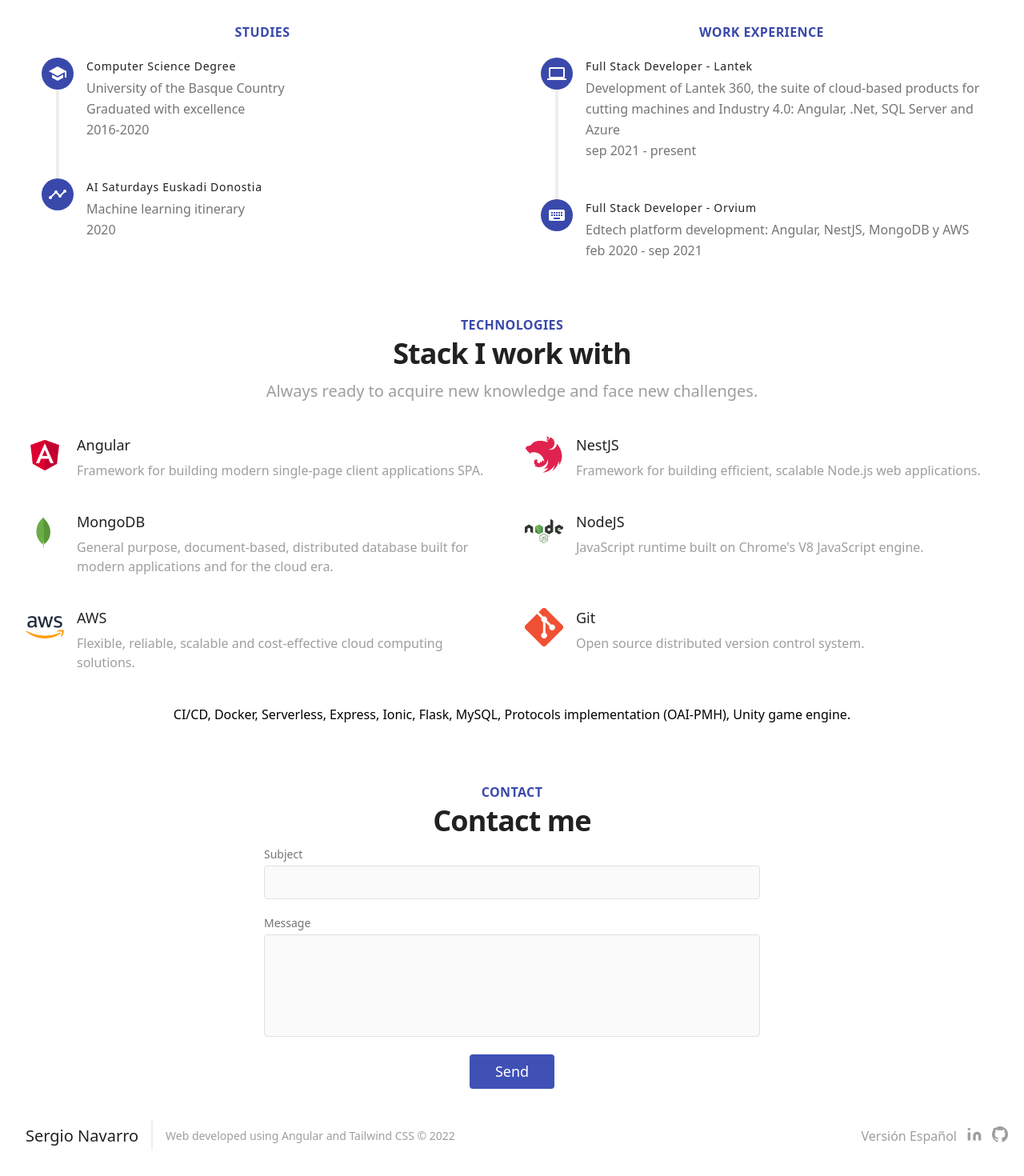
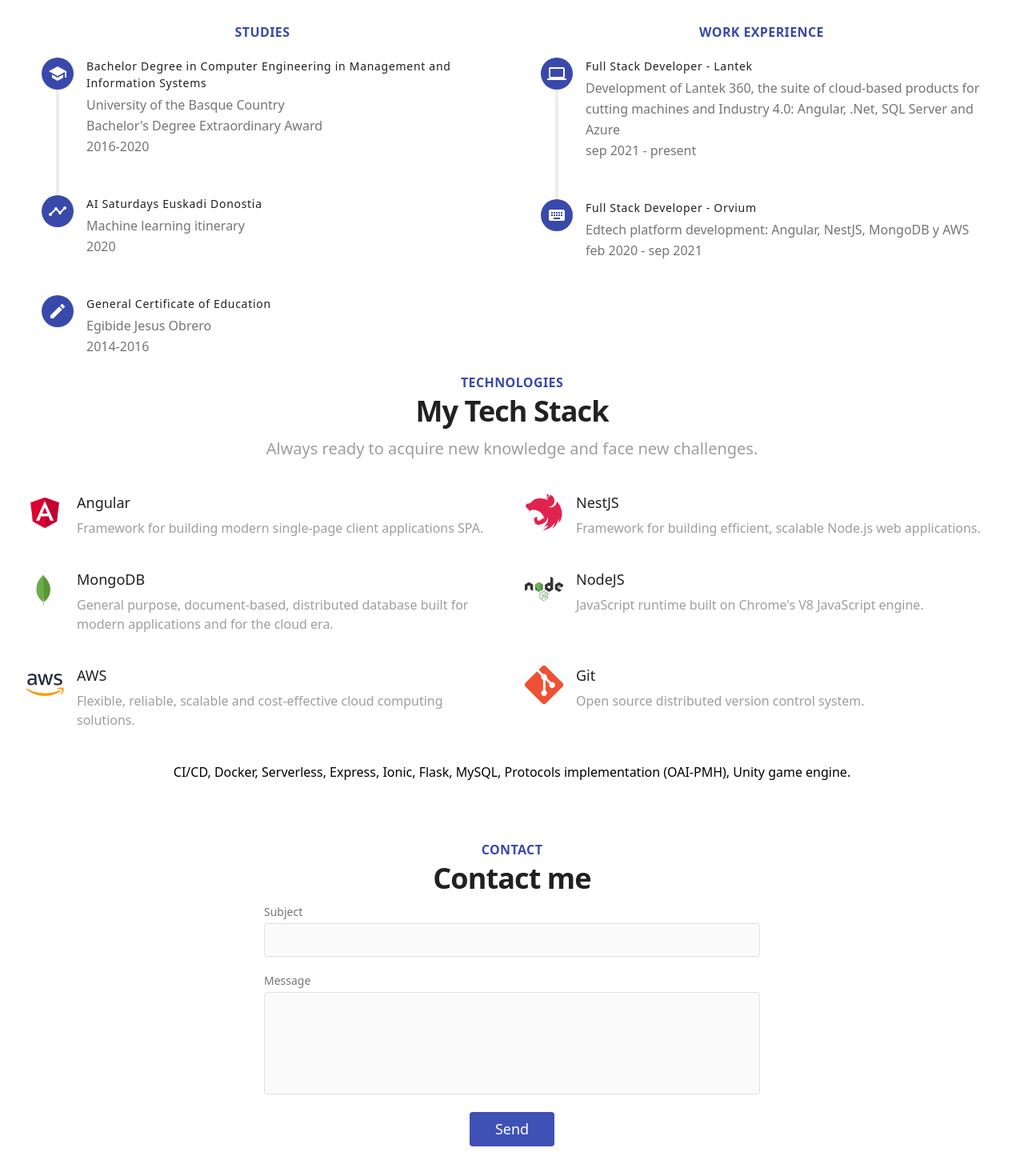
Before and after one commit to serNAVARRO7/sergionavarrodev, an Angular app: page /en in a window 1280 px wide. Shown: the part 620-2090 px from the top of the page at 80% size. Built offline with nearby package versions, Linux system fonts and the light colour scheme.

Commit message:
Update english infomation

```diff
--- a/src/app/english/english.component.html
+++ b/src/app/english/english.component.html
@@ -73,10 +73,10 @@
                       </div>
                       <div class="flex-grow pl-4">
                         <h2 class="font-medium title-font text-sm text-gray-900 mb-1 tracking-wider">
-                          Computer Science Degree
+                          Bachelor Degree in Computer Engineering in Management and Information Systems
                         </h2>
                         <p class="leading-relaxed">University of the Basque Country</p>
-                        <p class="leading-relaxed">Graduated with excellence</p>
+                        <p class="leading-relaxed">Bachelor's Degree Extraordinary Award</p>
                         <p class="leading-relaxed">2016-2020</p>
                       </div>
                     </div>
@@ -92,6 +92,20 @@
                         </h2>
                         <p class="leading-relaxed">Machine learning itinerary</p>
                         <p class="leading-relaxed">2020</p>
+                      </div>
+                    </div>
+                    <div class="flex relative">
+                      <div
+                        class="flex-shrink-0 w-10 h-10 rounded-full bg-indigo-600 inline-flex items-center justify-center text-white relative z-10">
+                        <mat-icon aria-hidden="false">mode
+                        </mat-icon>
+                      </div>
+                      <div class="flex-grow pl-4">
+                        <h2 class="font-medium title-font text-sm text-gray-900 mb-1 tracking-wider">
+                          General Certificate of Education
+                        </h2>
+                        <p class="leading-relaxed">Egibide Jesus Obrero</p>
+                        <p class="leading-relaxed">2014-2016</p>
                       </div>
                     </div>
                   </div>
@@ -157,7 +171,7 @@
       <div class="lg:text-center">
         <h2 class="text-base text-indigo-600 font-semibold tracking-wide uppercase">Technologies</h2>
         <p class="mt-2 text-3xl leading-8 font-extrabold tracking-tight text-gray-900 sm:text-4xl">
-          Stack I work with
+          My Tech Stack
         </p>
         <p class="mt-4 max-w-2xl text-xl text-gray-500 lg:mx-auto">
           Always ready to acquire new knowledge and face new challenges.
@@ -291,7 +305,7 @@
       <span class="ml-3 text-xl">Sergio Navarro</span>
     </a>
     <p class="text-sm text-gray-500 sm:ml-4 sm:pl-4 sm:border-l-2 sm:border-gray-200 sm:py-2 sm:mt-0 mt-4">
-      Web developed using Angular and Tailwind CSS © 2022
+      Web developed using Angular and Tailwind CSS © {{year}}
     </p>
     <span class="inline-flex sm:ml-auto sm:mt-0 mt-4 justify-center sm:justify-start">
       <a class="ml-3 text-gray-500" [routerLink]="['/es']">
--- a/src/app/english/english.component.ts
+++ b/src/app/english/english.component.ts
@@ -4,7 +4,7 @@ import { FormBuilder, Validators } from '@angular/forms';
 @Component({
   selector: 'app-english',
   templateUrl: './english.component.html',
-  styleUrls: ['./english.component.scss']
+  styleUrls: ['./english.component.scss'],
 })
 export class EnglishComponent implements OnInit {
   contactForm = this.fb.group({
@@ -12,19 +12,20 @@ export class EnglishComponent implements OnInit {
     message: ['', Validators.required],
   });
   invalidForm: boolean = false;
+  year = new Date().getFullYear();
 
   constructor(private fb: FormBuilder) {}
 
-  ngOnInit(): void {
-  }
+  ngOnInit(): void {}
 
-  mailMe(){
-    if (this.contactForm.valid ) {
+  mailMe() {
+    if (this.contactForm.valid) {
       this.invalidForm = false;
-      const mailText = `mailto:navarrosergio1998@gmail.com?subject=${this.contactForm.get('subject')?.value}&body=${this.contactForm.get('message')?.value}`;
+      const mailText = `mailto:navarrosergio1998@gmail.com?subject=${
+        this.contactForm.get('subject')?.value
+      }&body=${this.contactForm.get('message')?.value}`;
       window.location.href = mailText;
-    }
-    else {
+    } else {
       this.invalidForm = true;
     }
   }
--- a/src/app/spanish/spanish.component.html
+++ b/src/app/spanish/spanish.component.html
@@ -306,7 +306,7 @@
       <span class="ml-3 text-xl">Sergio Navarro</span>
     </a>
     <p class="text-sm text-gray-500 sm:ml-4 sm:pl-4 sm:border-l-2 sm:border-gray-200 sm:py-2 sm:mt-0 mt-4">
-      Página desarrollada sobre Angular y Tailwind CSS © 2022
+      Página desarrollada sobre Angular y Tailwind CSS © {{year}}
     </p>
     <span class="inline-flex sm:ml-auto sm:mt-0 mt-4 justify-center sm:justify-start">
       <a class="ml-3 text-gray-500" [routerLink]="['/en']">
--- a/src/app/spanish/spanish.component.ts
+++ b/src/app/spanish/spanish.component.ts
@@ -4,7 +4,7 @@ import { FormBuilder, Validators } from '@angular/forms';
 @Component({
   selector: 'app-spanish',
   templateUrl: './spanish.component.html',
-  styleUrls: ['./spanish.component.scss']
+  styleUrls: ['./spanish.component.scss'],
 })
 export class SpanishComponent implements OnInit {
   contactForm = this.fb.group({
@@ -12,20 +12,20 @@ export class SpanishComponent implements OnInit {
     message: ['', Validators.required],
   });
   invalidForm: boolean = false;
+  year = new Date().getFullYear();
 
   constructor(private fb: FormBuilder) {}
 
-  ngOnInit(): void {
-    console.log('Version 1.0.1');
-  }
+  ngOnInit(): void {}
 
-  mailMe(){
-    if (this.contactForm.valid ) {
+  mailMe() {
+    if (this.contactForm.valid) {
       this.invalidForm = false;
-      const mailText = `mailto:navarrosergio1998@gmail.com?subject=${this.contactForm.get('subject')?.value}&body=${this.contactForm.get('message')?.value}`;
+      const mailText = `mailto:navarrosergio1998@gmail.com?subject=${
+        this.contactForm.get('subject')?.value
+      }&body=${this.contactForm.get('message')?.value}`;
       window.location.href = mailText;
-    }
-    else {
+    } else {
       this.invalidForm = true;
     }
   }
```
